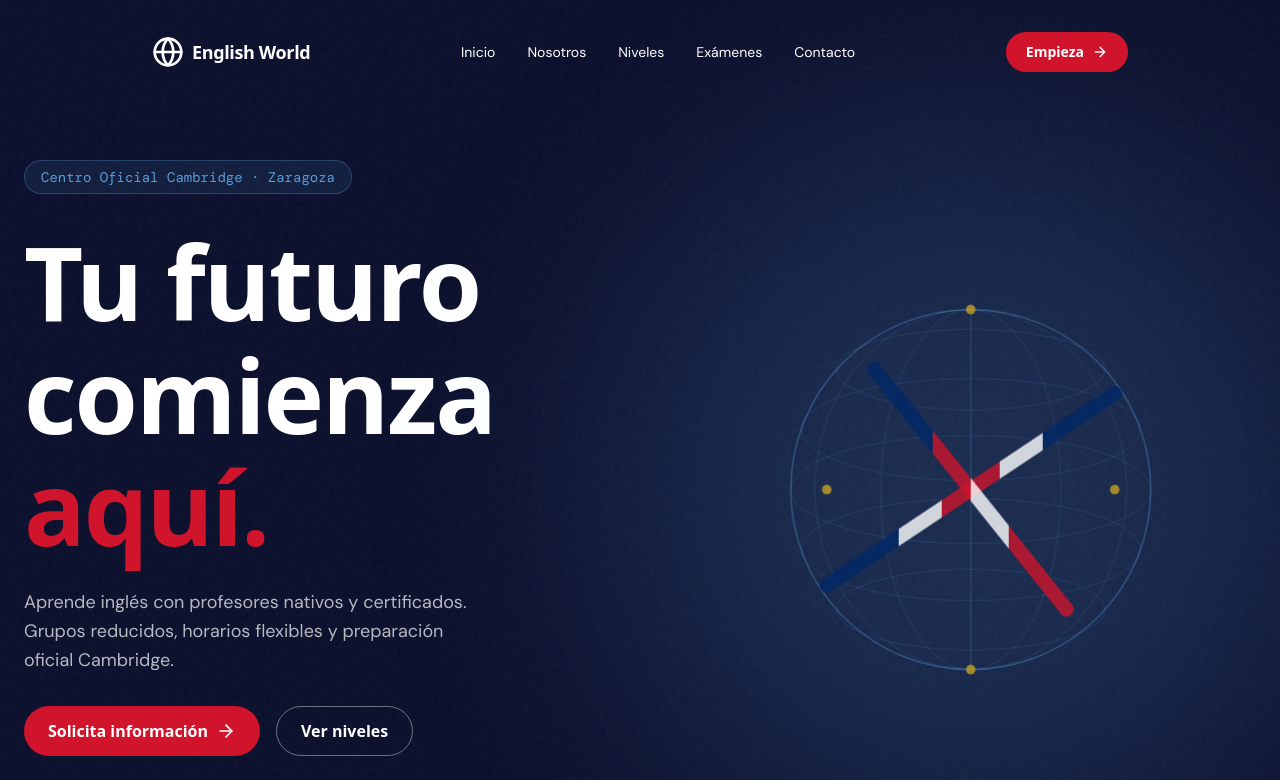
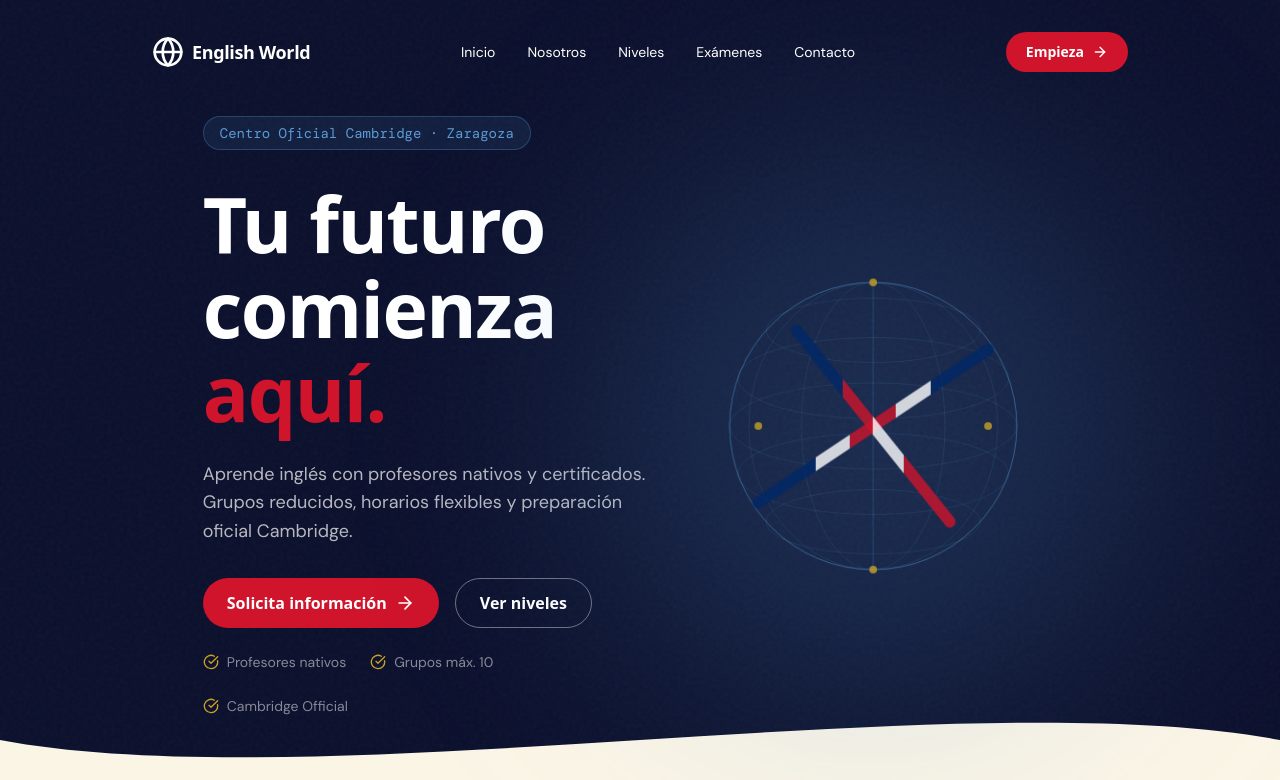
Before and after one commit to Londraa23/englishworld, a Next.js app: page / in a window 1280 px wide. Shown: the top 780 px of the page. Built offline with nearby package versions, Linux system fonts and the light colour scheme; a web font is replaced by a local one.

Commit message:
Fix hero section to fit fully within viewport on desktop

```diff
--- a/components/Hero.tsx
+++ b/components/Hero.tsx
@@ -245,7 +245,7 @@ export function Hero() {
   return (
     <section
       id="inicio"
-      className="relative min-h-screen bg-night overflow-hidden"
+      className="relative min-h-screen bg-night overflow-hidden flex flex-col"
     >
       {/* Background Layer */}
       <motion.div
@@ -255,10 +255,9 @@ export function Hero() {
         <div className="absolute inset-0 noise-overlay pointer-events-none" />
       </motion.div>
 
-      <div className="relative z-10 max-w-7xl mx-auto px-6 pt-32 pb-24 md:pt-40 md:pb-32">
+      <div className="relative z-10 max-w-7xl mx-auto px-6 pt-24 pb-16 md:pt-28 md:pb-20 flex-1 flex flex-col justify-center">
         <div className={`
           ${isMobile ? "flex flex-col items-center text-center" : "grid lg:grid-cols-[1.2fr_1fr] gap-12 lg:gap-8 items-center"}
-          min-h-[70vh]
         `}>
           {/* Right column - Globe (Only on Desktop) */}
           {!isMobile && (
@@ -292,21 +291,21 @@ export function Hero() {
               <motion.h1
                 variants={itemVariants}
                 className="mt-8 font-satoshi font-bold text-white tracking-tight-apple leading-display"
-                style={{ fontSize: "clamp(3rem, 8vw, 7rem)" }}
+                style={{ fontSize: "clamp(2.5rem, 6vw, 5.5rem)" }}
               >
                 Tu futuro
               </motion.h1>
               <motion.h1
                 variants={itemVariants}
                 className="font-satoshi font-bold text-white tracking-tight-apple leading-display"
-                style={{ fontSize: "clamp(3rem, 8vw, 7rem)" }}
+                style={{ fontSize: "clamp(2.5rem, 6vw, 5.5rem)" }}
               >
                 comienza
               </motion.h1>
               <motion.h1
                 variants={itemVariants}
                 className="font-satoshi font-bold text-red tracking-tight-apple leading-display"
-                style={{ fontSize: "clamp(3rem, 8vw, 7rem)" }}
+                style={{ fontSize: "clamp(2.5rem, 6vw, 5.5rem)" }}
               >
                 aquí.
               </motion.h1>
```
